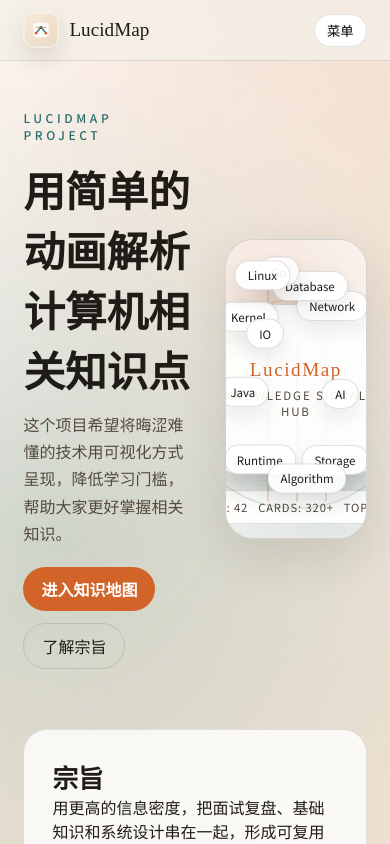
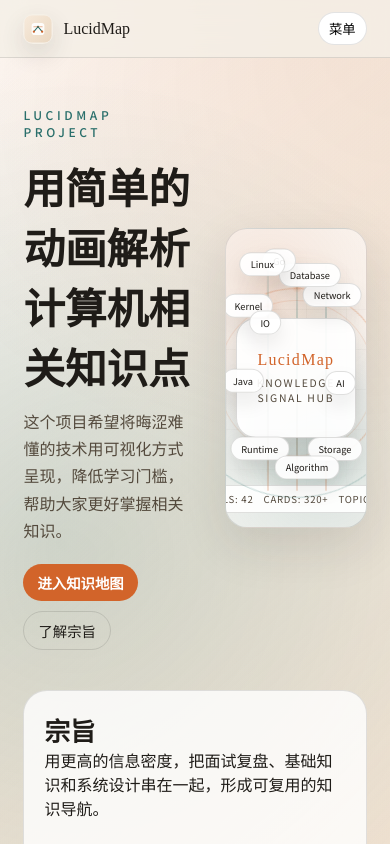
Before and after one commit to Peterliang233/lucidmap, a React (Vite) app: page /map in a window 390 px wide. Shown: the top 844 px of the page. Built offline with nearby package versions, Linux system fonts and the light colour scheme; a web font is replaced by a local one.

Commit message:
feat: enhance responsive design for landing and topic shell pages with media queries

```diff
--- a/src/styles/base.css
+++ b/src/styles/base.css
@@ -29,3 +29,12 @@ body {
 a {
   color: inherit;
 }
+
+img {
+  max-width: 100%;
+  height: auto;
+}
+
+svg {
+  max-width: 100%;
+}
--- a/src/styles/pages/landing.css
+++ b/src/styles/pages/landing.css
@@ -259,6 +259,106 @@
   gap: 16px;
 }
 
+@media (max-width: 720px) {
+  .landing {
+    padding: 48px 6vw 64px;
+    gap: 40px;
+  }
+
+  .landing__visual {
+    min-height: 260px;
+  }
+
+  .hero-map {
+    height: 280px;
+    border-radius: 22px;
+  }
+
+  .hero-map__arc {
+    width: 240px;
+    height: 240px;
+  }
+
+  .hero-map__arc--b {
+    width: 180px;
+    height: 180px;
+  }
+
+  .hero-map__pulse {
+    width: 160px;
+    height: 160px;
+  }
+
+  .hero-map__core {
+    width: 140px;
+    height: 140px;
+    border-radius: 20px;
+  }
+
+  .hero-map__badge {
+    font-size: 1rem;
+  }
+
+  .hero-map__metric {
+    font-size: 0.65rem;
+  }
+
+  .hero-map__satellite {
+    font-size: 0.62rem;
+    padding: 4px 10px;
+  }
+
+  .hero-map__legend {
+    gap: 12px;
+    padding: 6px 12px;
+    font-size: 0.6rem;
+  }
+
+  .landing__actions {
+    gap: 10px;
+  }
+
+  .landing__primary,
+  .landing__ghost {
+    padding: 8px 14px;
+    font-size: 0.9rem;
+  }
+
+  .landing__mission {
+    padding: 20px;
+  }
+}
+
+@media (max-width: 480px) {
+  .hero-map {
+    height: 240px;
+  }
+
+  .hero-map__arc {
+    width: 200px;
+    height: 200px;
+  }
+
+  .hero-map__arc--b {
+    width: 150px;
+    height: 150px;
+  }
+
+  .hero-map__pulse {
+    width: 140px;
+    height: 140px;
+  }
+
+  .hero-map__core {
+    width: 120px;
+    height: 120px;
+  }
+
+  .hero-map__satellite {
+    font-size: 0.58rem;
+  }
+}
+
 .mission__card {
   border-radius: 16px;
   padding: 16px;
--- a/src/styles/pages/shared-layout.css
+++ b/src/styles/pages/shared-layout.css
@@ -266,3 +266,40 @@
     align-items: flex-start;
   }
 }
+
+@media (max-width: 720px) {
+  .top-nav__bar {
+    padding: 12px 6vw;
+    gap: 12px;
+    flex-wrap: wrap;
+  }
+
+  .top-nav__logo {
+    font-size: 1rem;
+  }
+
+  .top-nav__logo img {
+    width: 30px;
+    height: 30px;
+    border-radius: 10px;
+  }
+
+  .top-nav__menu {
+    inset: 64px 12px auto 12px;
+    max-height: calc(100vh - 90px);
+    overflow-y: auto;
+  }
+
+  .top-nav__dropdown {
+    max-height: 60vh;
+    overflow-y: auto;
+  }
+
+  .top-nav__toggle {
+    padding: 6px 10px;
+  }
+
+  .footer {
+    padding: 16px 6vw 32px;
+  }
+}
--- a/src/styles/topic-shell.css
+++ b/src/styles/topic-shell.css
@@ -253,3 +253,85 @@
     grid-template-columns: 1fr;
   }
 }
+
+@media (max-width: 720px) {
+  .topic-shell__hero {
+    padding: 48px 6vw 24px;
+    gap: 24px;
+  }
+
+  .topic-shell__stage {
+    padding: 12px 6vw 36px;
+  }
+
+  .topic-shell__panel {
+    gap: 12px;
+  }
+
+  .topic-shell__card {
+    padding: 14px;
+  }
+
+  .topic-shell__actions {
+    gap: 10px;
+  }
+
+  .topic-shell__primary,
+  .topic-shell__ghost,
+  .topic-shell__back {
+    padding: 8px 14px;
+    font-size: 0.88rem;
+  }
+
+  .topic-shell__timeline {
+    flex-wrap: nowrap;
+    overflow-x: auto;
+    padding-bottom: 6px;
+    scroll-snap-type: x proximity;
+    -webkit-overflow-scrolling: touch;
+  }
+
+  .timeline__step {
+    white-space: nowrap;
+    font-size: 0.78rem;
+    padding: 6px 12px;
+    scroll-snap-align: start;
+  }
+
+  .topic-shell__step {
+    padding: 16px;
+    gap: 12px;
+  }
+
+  .topic-shell__step h2 {
+    font-size: 1.2rem;
+  }
+
+  .topic-shell__diagram {
+    padding: 16px;
+    border-radius: 18px;
+    min-height: 200px;
+    overflow-x: auto;
+    overflow-y: hidden;
+    -webkit-overflow-scrolling: touch;
+  }
+
+  .topic-shell__principles {
+    padding: 16px;
+  }
+
+  .principles__grid {
+    grid-template-columns: 1fr;
+  }
+}
+
+@media (max-width: 480px) {
+  .topic-shell__subtitle {
+    font-size: 0.95rem;
+  }
+
+  .topic-shell__step p,
+  .topic-shell__step li {
+    font-size: 0.9rem;
+  }
+}
```
